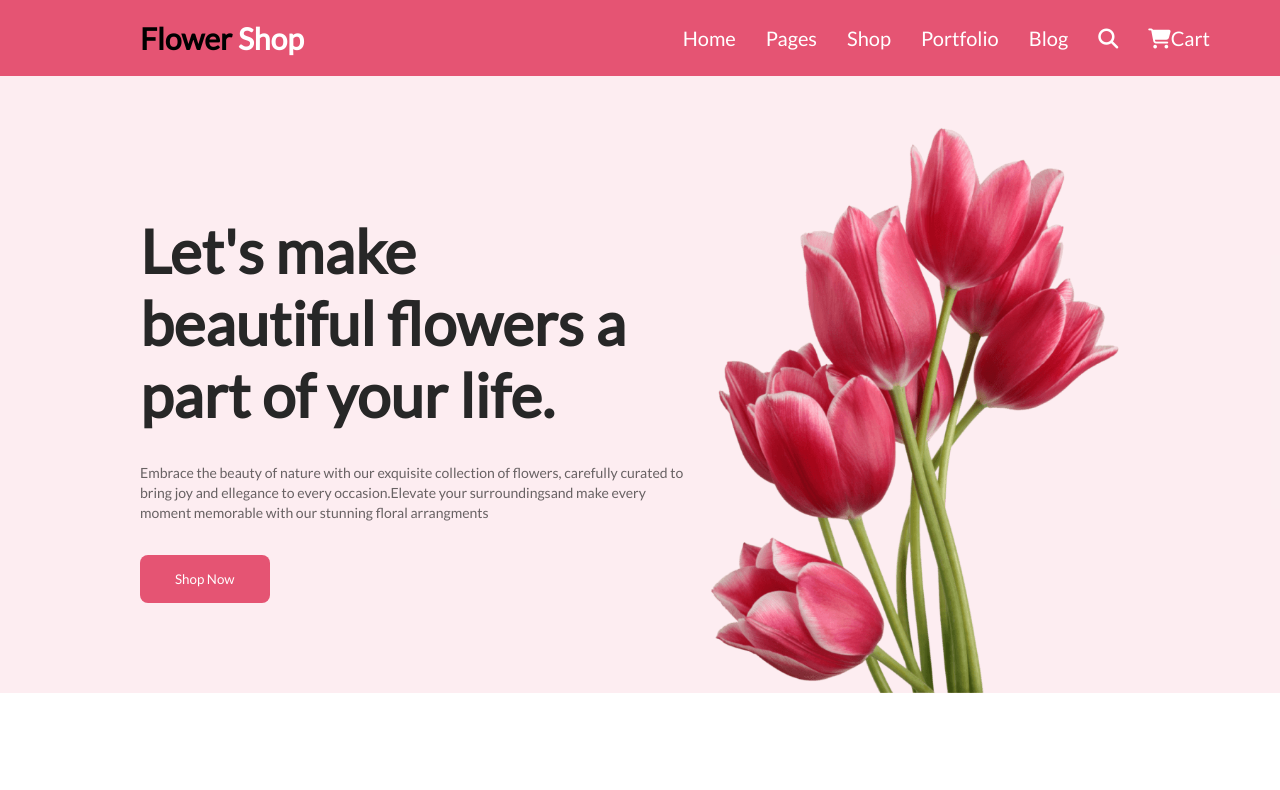
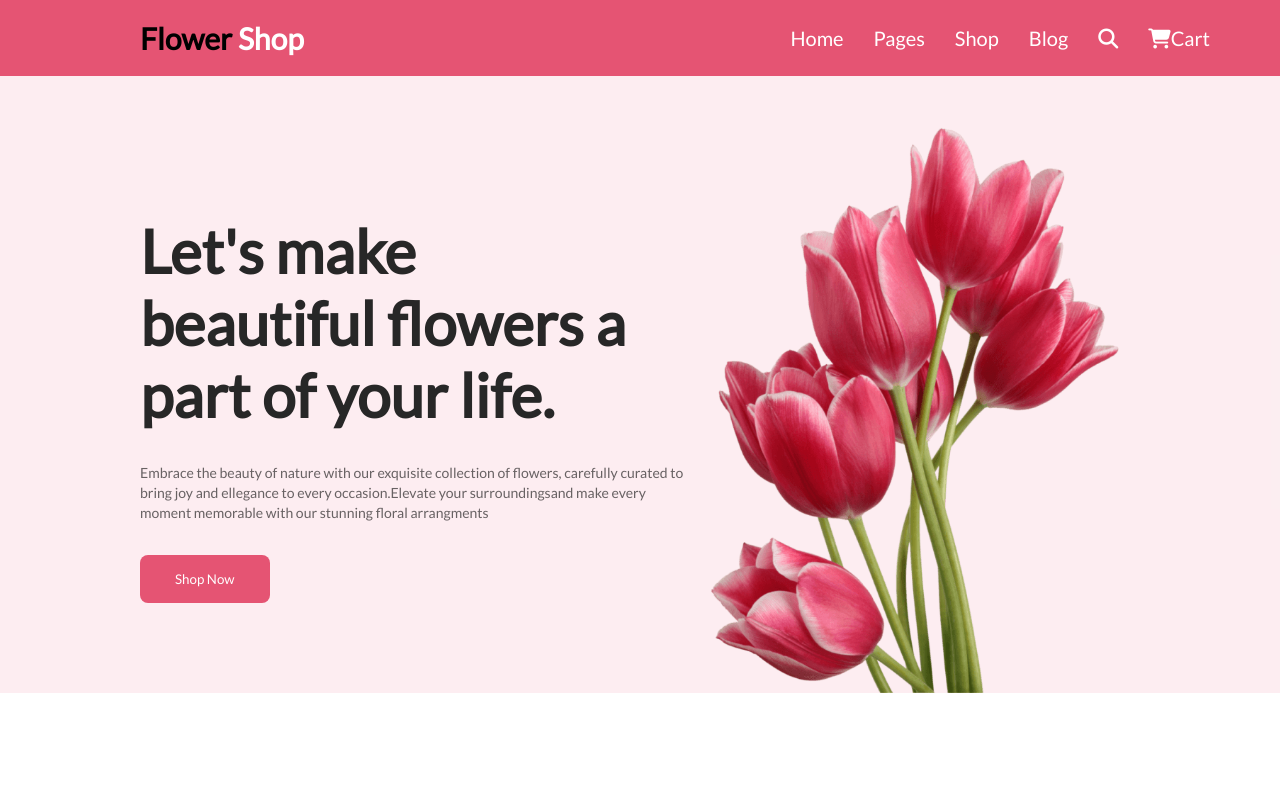
Before and after one commit to shahuuslm/flower-shop-assignment, a plain HTML site: page index.html in a window 1280 px wide. Shown: the top 790 px of the page. Drawn offline with Linux system fonts and the light colour scheme.

Commit message:
Assignment Done Alhamdulillah

```diff
--- a/index.html
+++ b/index.html
@@ -20,11 +20,9 @@
                 <li>Home</li>
                 <li>Pages</li>
                 <li>Shop</li>
-                <li>Portfolio</li>
                 <li>Blog</li>
                 <li><i class="fa-solid fa-magnifying-glass"></i></li>
                 <li><i class="fa-solid fa-cart-shopping"></i>Cart</li>
-
             </ul>
         </nav>
         <div class="banner">
```
